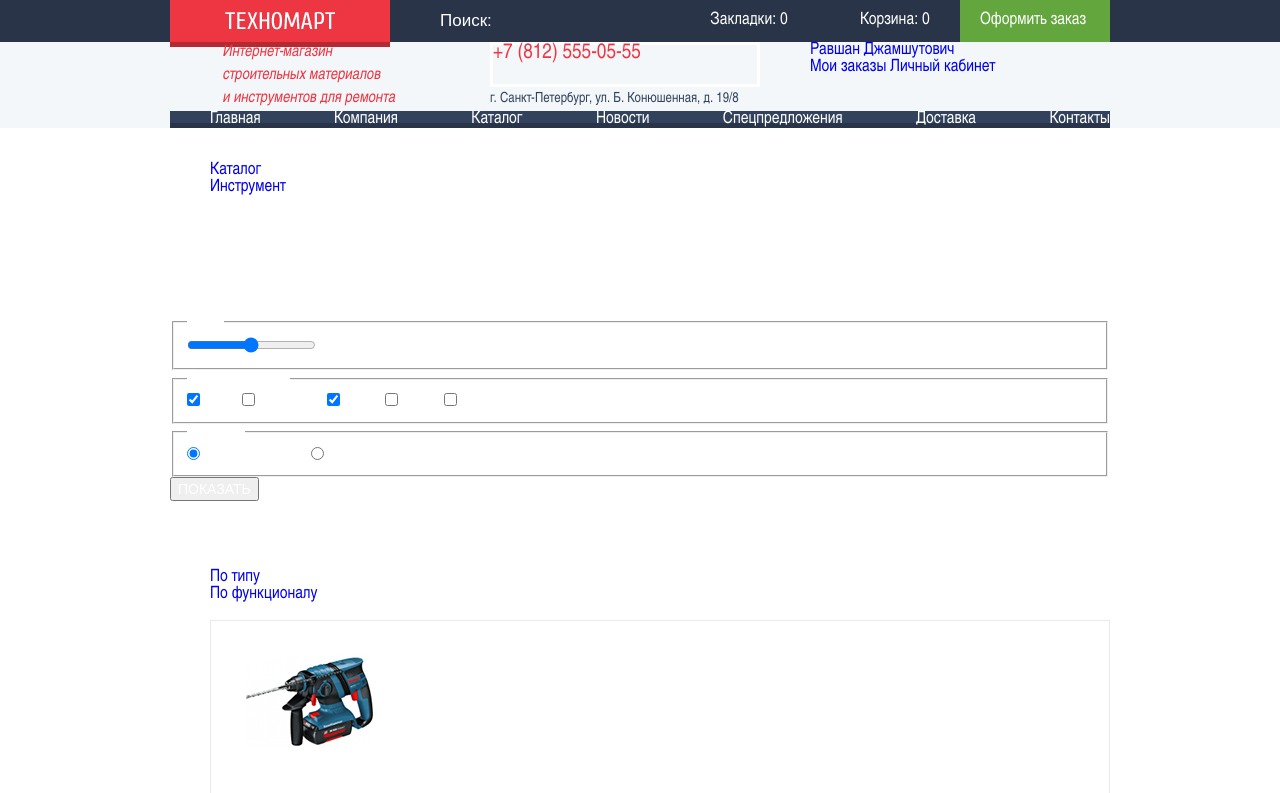
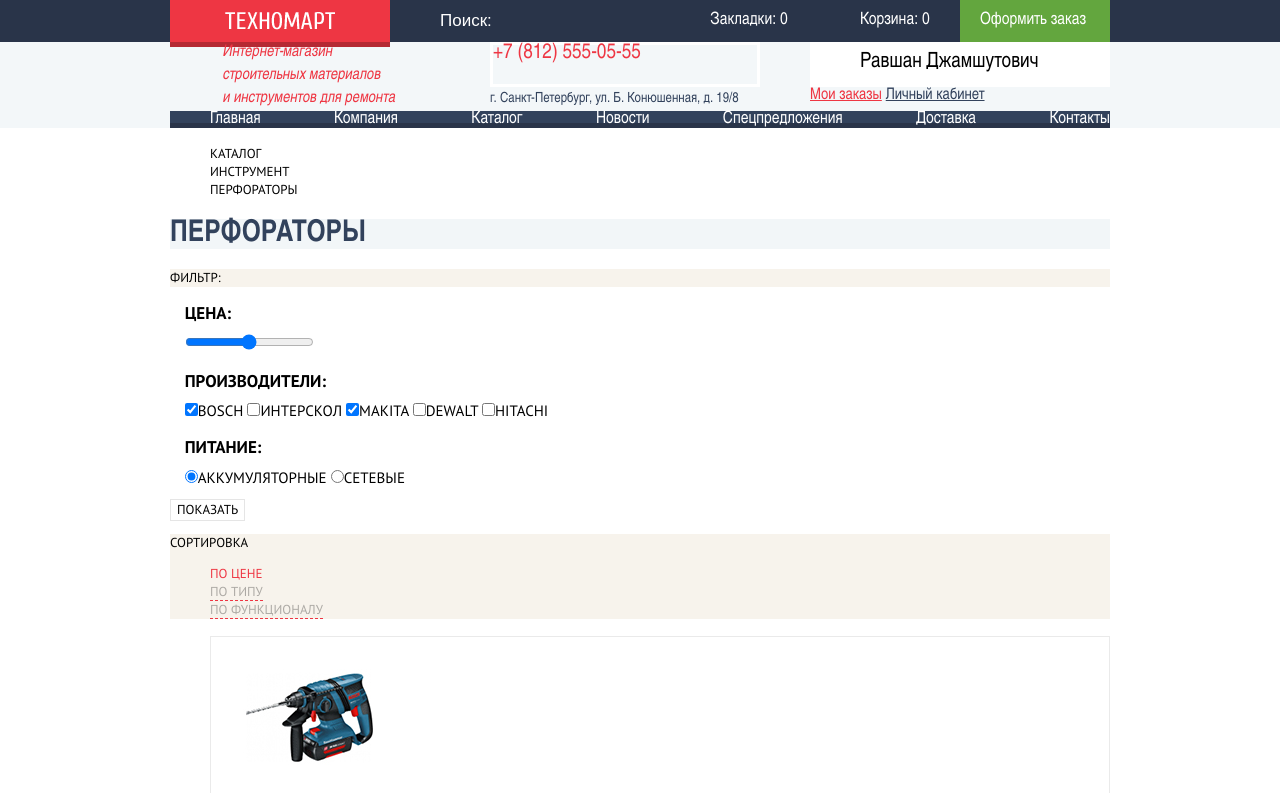
Before and after one commit to Tamillaa/285165-technomart, a plain HTML site: page catalog.html in a window 1280 px wide. Both pictures are taken after a click on the link "Мои заказы". Shown: the top 793 px of the page. Drawn offline with Linux system fonts and the light colour scheme; a web font is replaced by a local one.

Commit message:
Каталог

```diff
--- a/catalog.html
+++ b/catalog.html
@@ -139,7 +139,7 @@
 							<input type="radio" name="technique" value="setevie">Сетевые
 						</label>
 					</fieldset>
-					<button class="btn" type="submit">Показать</button>
+					<button class="button" type="submit">Показать</button>
 				</form>
 			</div>
 			<div class="wrap-perforators-first">
@@ -323,7 +323,7 @@
 	</main>
 	<article class="info-perforator">
 		<div class="container">
-			<h2 class="title">Пара слов о перфораторах</h2>
+			<h2 class="title-info-perforator">Пара слов о перфораторах</h2>
 			<p>
 				Перфоратор - универсальный строительный инструмент. Предназначен для сверления и долбления отверстий в кирпиче, бетоне и камне. Существуют электромеханические и пневматические перфораторы. Современные модели могут выполнять функции дрели, шуруповерта и отбойного молотка. В ассортиментном ряду есть выбор &#171;трехрежимников&#187;: в одном устройстве будут совмещены отбойный молоток и ударная дрель.
 			</p>
@@ -336,7 +336,7 @@
 						<a class="logo-main-footer">
 							<img src="img/logo-footer.png" width="138" height="21" alt="Техномарт">
 						</a>
-						<div class="nav-footer">
+						<div class="nav-footer group-top-footer">
 							<ul>
 								<li>
 									<a href="#">Компания</a>
@@ -361,7 +361,7 @@
 							<span>г. Санкт-Петербург, ул. Б. Конюшенная, д. 19/8</span>
 							<span>+7 (812) 555-05-55</span>
 						</div>
-						<div class="nav-footer-components">
+						<div class="nav-footer-components group-top-footer">
 							<ul>
 								<li>
 									<a href="#">Материалы</a>
@@ -392,11 +392,11 @@
 							<a class="social-btn social-btn-fb" href="#"><span class="visually-hidden">Фейсбук</span></a>
 							<a class="social-btn social-btn-inst" href="#"><span class="visually-hidden">Инстаграм</span></a>
 						</div>
-						<div class="feedback-footer">
+						<div class="feedback-footer group-bottom-footer">
 							<span>Обратная связь:</span>
 							<a href="#">mail@htmlacademy.ru</a>
 						</div>
-						<div class="author-footer">
+						<div class="author-footer group-bottom-footer">
 							<span>Разработано -</span>
 							<a href="https://htmlacademy.ru/intensive/htmlcss">htmlacademy.ru</a>
 						</div>
--- a/css/style.css
+++ b/css/style.css
@@ -222,7 +222,8 @@ a {
 	justify-content: flex-end;
 }
 
-.unauthorized-user a {
+.unauthorized-user a,
+.name-user {
 	display: block;
 
 	height: 45px;
@@ -251,6 +252,31 @@ a {
 
 .unauthorized-user a:active {
 	color: rgba(0, 0, 0, 0.3)
+}
+
+.name-user {
+	padding: 12px 50px;
+}
+
+.orders-user,
+.profile-user {
+	font-size: 16px;
+	line-height: 18px;
+	color: #32425c;
+	text-decoration: underline;
+}
+
+.orders-user:hover,
+.orders-user:focus,
+.profile-user:hover,
+.profile-user:focus {
+	color: #ee3643;
+}
+
+.name-user:active,
+.orders-user:active,
+.profile-user:active {
+	opacity: 0.3;
 }
 
 .main-navigation {
@@ -469,13 +495,15 @@ a {
 }
 
 .title-service,
-.title-info-company {
+.title-info-company,
+.title-info-perforator {
 	font-size: 30px;
 	line-height: 24px;
 	text-transform: uppercase;
 	color: #000000;
 }
 
+.info-perforator p,
 .content-service p,
 .info p {
 	font-family: "PT Sans", "Arial", sans-serif;
@@ -653,3 +681,178 @@ a {
 .feedback-form-send {
 	background-color: #f4f4f4;
 }
+
+/*Каталог..........................................................................................................*/
+
+
+.breadcrumbs ul {
+	list-style: none;
+}
+
+.breadcrumbs-link {
+	font-family: "PT Sans", "Arial", sans-serif;
+	font-size: 13px;
+	line-height: 18px;
+	font-weight: 400;
+
+	color: #000000;
+
+	text-transform: uppercase;
+}
+
+.main-title {
+	font-size: 30px;
+	line-height: 30px;
+	color: #32425c;
+	text-transform: uppercase;
+
+	background-color: #f2f6f8;
+}
+
+.title-selection {
+	font-family: "PT Sans", "Arial", sans-serif;
+	font-size: 13px;
+	line-height: 18px;
+	font-weight: 400;
+	color: #000000;
+	text-transform: uppercase;
+
+	background-color: #f7f3ec;
+}
+
+.selection legend {
+	font-family: "PT Sans", "Arial", sans-serif;
+	font-size: 17px;
+	line-height: 30px;
+	font-weight: 700;
+	color: #000000;
+	text-transform: uppercase;
+}
+
+.selection label {
+	font-family: "PT Sans", "Arial", sans-serif;
+	font-size: 15px;
+	line-height: 20px;
+	font-weight: 400;
+	color: #000000;
+	text-transform: uppercase;
+}
+
+.selection fieldset {
+	border: none;
+}
+
+.button {
+	border: 1px solid #e5e5e5;
+	background-color: #ffffff;
+
+	font-family: "PT Sans", "Arial", sans-serif;
+	font-size: 13px;
+	line-height: 18px;
+	font-weight: 400;
+	color: #000000;
+	text-transform: uppercase;
+}
+
+.choice {
+	background-color: #f7f3ec;
+
+	font-family: "PT Sans", "Arial", sans-serif;
+	font-size: 13px;
+	line-height: 18px;
+	font-weight: 400;
+	text-transform: uppercase;
+}
+
+.choice ul {
+	list-style: none;
+}
+
+.choice p {
+	color: #000000;
+}
+
+.choice-link {
+	color: rgba(0, 0, 0, 0.3);
+	border-bottom: 1px dashed #ee3643;
+}
+
+.choice-link:hover,
+.choice-link:focus {
+	color: #000000;
+	border-bottom: 1px solid #ee3643;
+}
+
+.choice-link:active {
+	color: #ee3643;
+	border-bottom: none;
+}
+
+.active-link {
+	color: #ee3643;
+	border-bottom: none;
+}
+
+.perforators-pagination ul {
+	list-style: none;
+}
+
+.pagination-item {
+	font-family: "PT Sans", "Arial", sans-serif;
+	font-size: 13px;
+	line-height: 18px;
+	font-weight: 400;
+
+	text-transform: uppercase;
+	color: #000000;
+
+	border: 1px solid #e5e5e5;
+}
+
+.pagination-item:hover,
+.pagination-item:focus {
+	border: 1px solid #bdc6ca;
+}
+
+.pagination-item:active {
+	border: 1px solid #ee3643;
+}
+
+.pagination-item-active {
+	background-color: #ee3643;
+	color: #ffffff;
+}
+
+.info-perforator {
+	background-color: #f2f6f8;
+}
+
+
+
+/*Пополнение корзины*/
+
+.popup-full-basket {
+	width: 620px;
+	height: 282px;
+
+	box-shadow: inset 0 7px 0 0 #ff5357;
+}
+
+.top-full-basket p{
+	font-size: 30px;
+	line-height: 18px;
+	color: #000000;
+}
+
+.bottom-full-basket {
+	background-color: #f1f1f1;
+}
+
+.btn-order {
+	background-color: #ee3643;
+}
+
+.btn-buy {
+	background-color: #ffffff;
+	color: #000000;
+}
```
